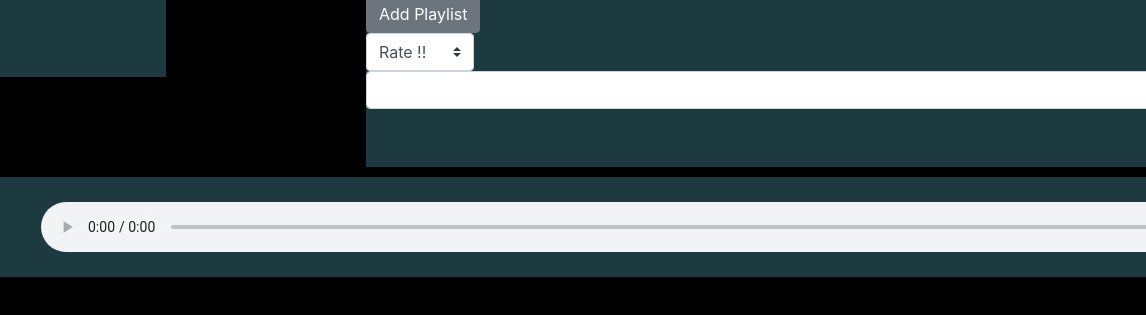
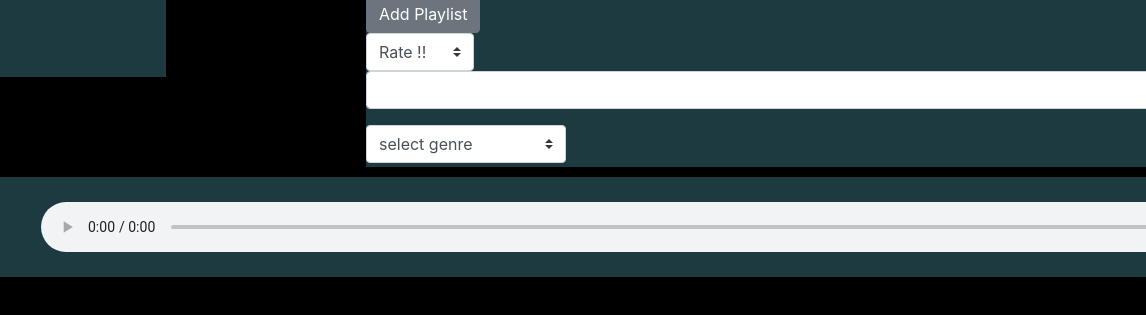
Before and after one commit to ankitmishra23/assesment_task, a plain HTML site: page index.html in a window 1280 px wide. Shown: the part 481-796 px from the top of the page, 134-1280 px from the left. Drawn offline with nearby package versions, Linux system fonts and the light colour scheme.

Commit message:
Update index.html

```diff
--- a/index.html
+++ b/index.html
@@ -69,6 +69,12 @@
             </div>
           </div>
         </form>
+        <select name="gene" class="custom-select" id="styleselect" style="width: 200px;">
+          <option selected>select genre</option>
+          <option value="1">Romantic</option>
+          <option value="2">Pop</option>
+          <option value="3">Rock</option>
+        </select>
 
 
 
```
